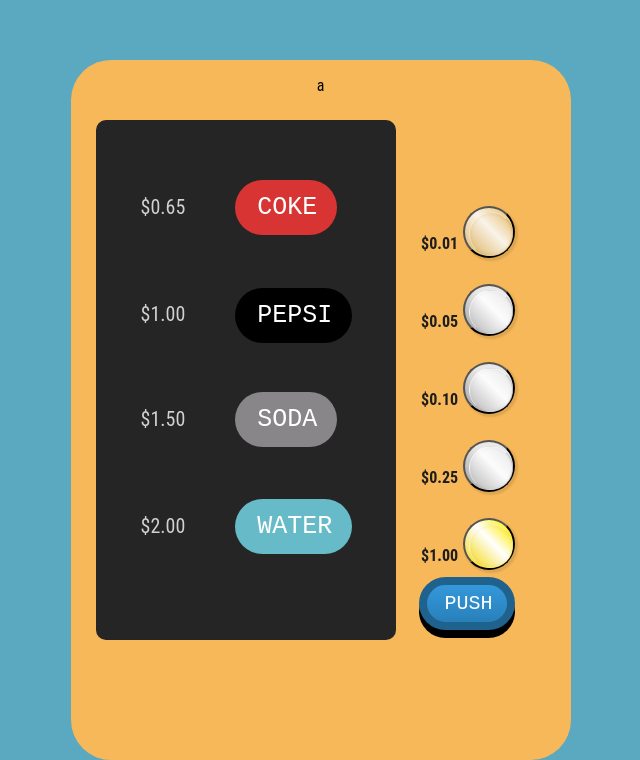
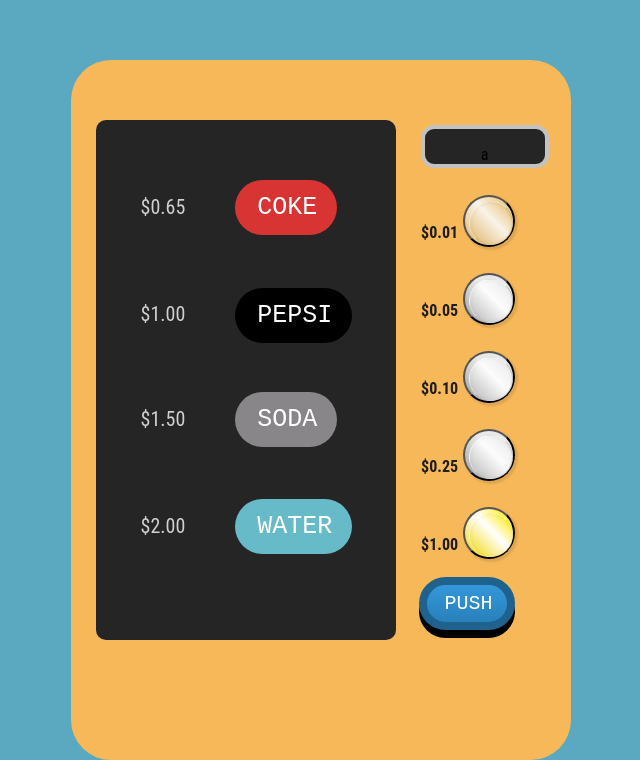
Before and after one commit to HuascarMC/vending-machine, a React (Create React App) app: page / in a window 1280 px wide. Shown: the part 148-908 px from the top of the page, without its empty margins (411-1051 px from the left). Built offline with nearby package versions, Linux system fonts and the light colour scheme.

Commit message:
balance display set up

```diff
--- a/src/index.css
+++ b/src/index.css
@@ -11,16 +11,25 @@
   margin-left: 50px;
 }
 
-balance-display {
-  height: 100px;
-  width: 100px;
+.balance-display {
+  height: 35px;
+  width: 120px;
+  background-color: rgb(37, 37, 37);
+  border-radius: 20px;
+  margin-left: 70%;
+  margin-top: 13%;
+  -webkit-border-radius: 13;
+  -moz-border-radius: 13;
+  border-radius: 13px;
+   border: solid #c2c2c2 4px;
 }
 
 .coins-box {
   width: 200px;
   height: 300px;
   margin-left: 60%;
-  margin-top: 20%;
+  margin-top: 3%;
+
 }
 
 .display {
```
